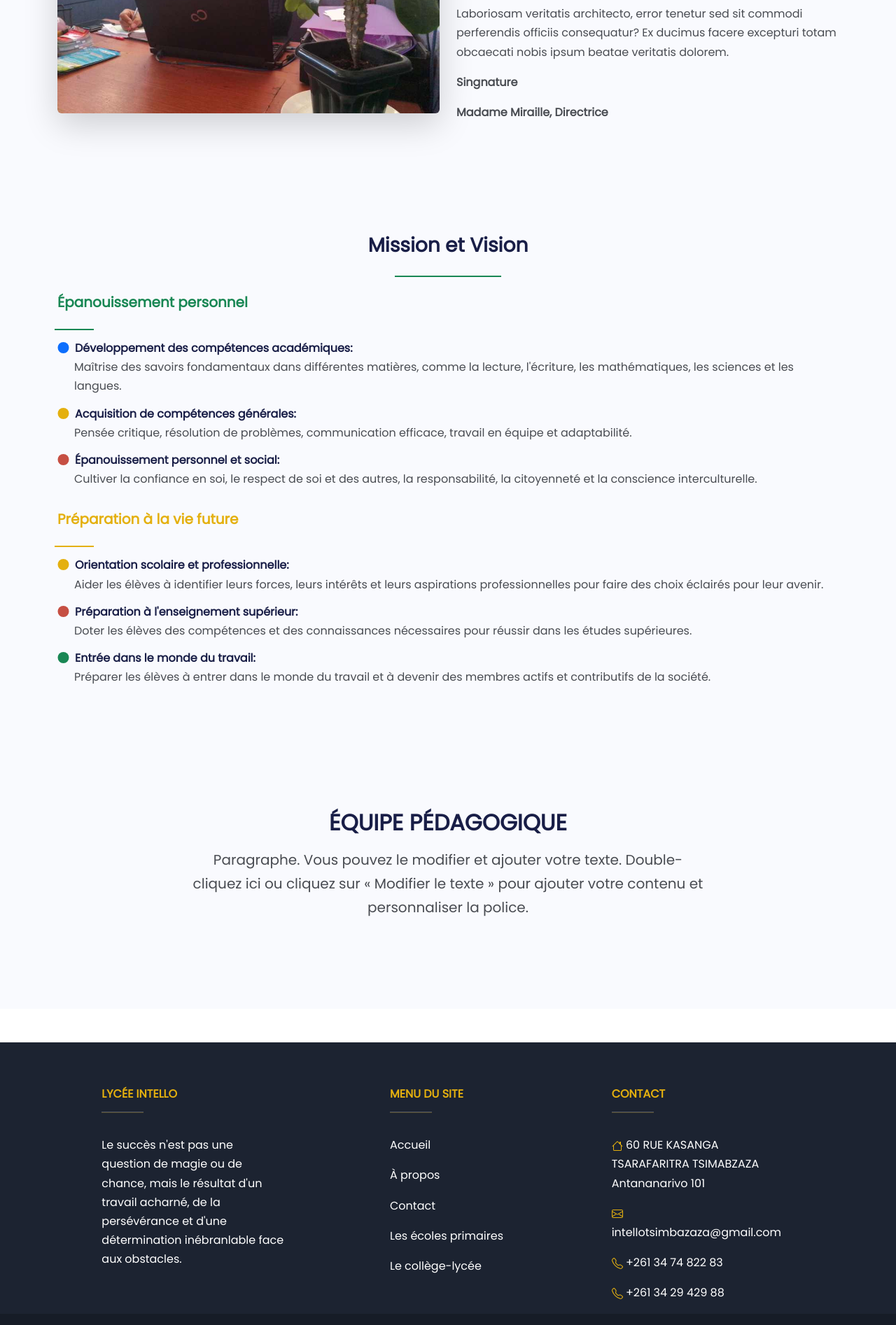
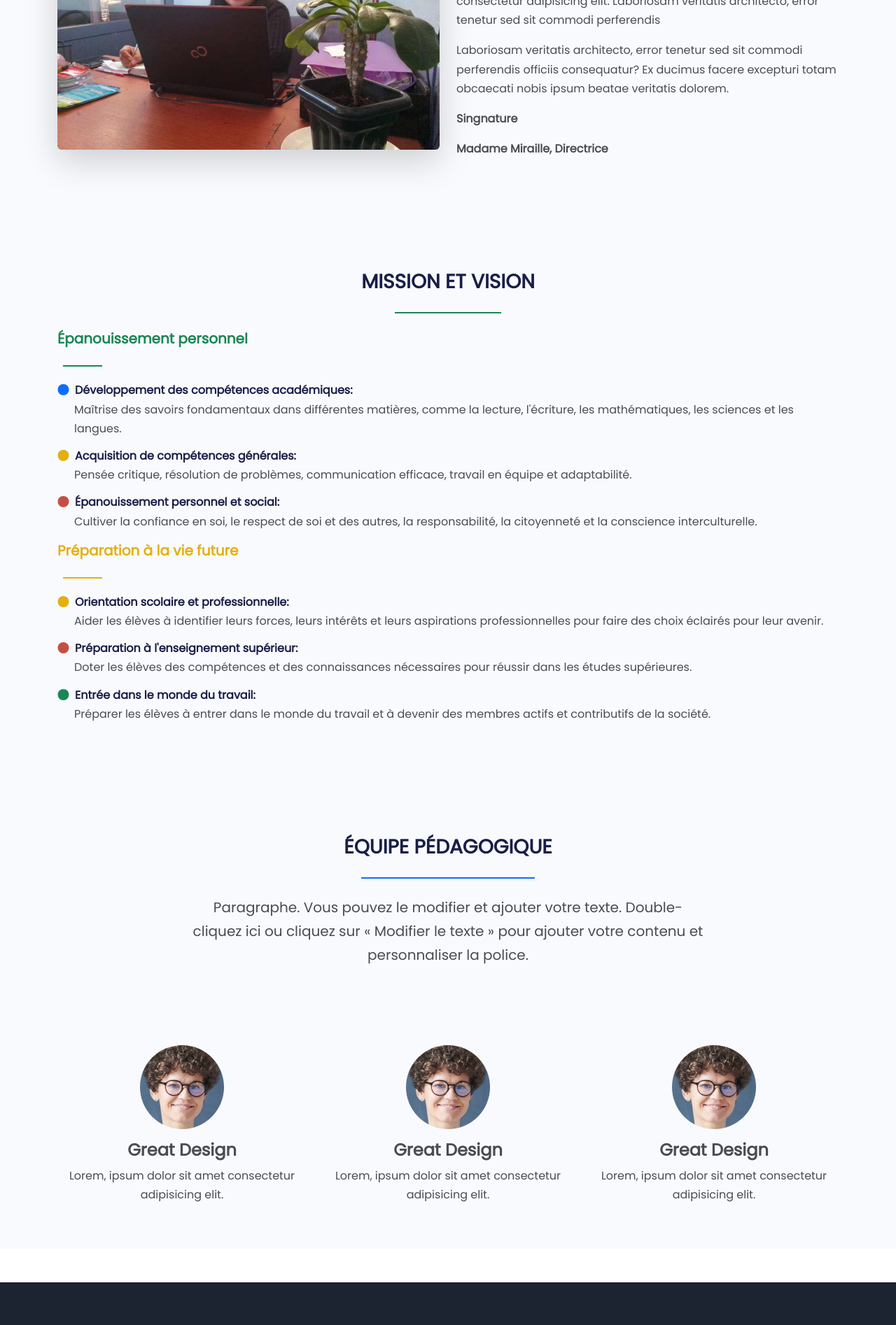
Before and after one commit to Radoniaina24/intello24, a Next.js app: page /about in a window 1280 px wide. Shown: the part 880-2774 px from the top of the page at 70% size. Built offline with nearby package versions, Linux system fonts and the light colour scheme.

Commit message:
edit about page

```diff
--- a/src/app/about/page.js
+++ b/src/app/about/page.js
@@ -1,3 +1,4 @@
+import AboutComponent from "@/components/About/AboutComponent";
 import Introduction from "@/components/About/Introduction";
 import Hero from "@/components/Hero/Hero";
 export const metadata = {
@@ -6,6 +7,7 @@ export const metadata = {
 export default function page() {
   return (
     <>
+      <AboutComponent>
         <Hero>
           <div className="row">
             <div className="col-lg-8 offset-lg-2 text-center">
@@ -16,6 +18,7 @@ export default function page() {
           </div>
         </Hero>
         <Introduction />
+      </AboutComponent>
     </>
   );
 }
--- /dev/null
+++ b/src/components/About/AboutComponent.jsx
@@ -0,0 +1,10 @@
+"use client";
+import AOS from "aos";
+import "aos/dist/aos.css";
+import { useEffect } from "react";
+export default function AboutComponent({ children }) {
+  useEffect(() => {
+    AOS.init({});
+  }, []);
+  return <>{children}</>;
+}
--- a/src/components/About/Introduction.jsx
+++ b/src/components/About/Introduction.jsx
@@ -1,5 +1,6 @@
 // import etudiante from '@/images/etudiante.jpg';
 import professeur from "@/images/Miraille.jpeg";
+import testimonial1 from "@/images/testimonial-1.jpg";
 import { faCircle } from "@fortawesome/free-solid-svg-icons";
 import { FontAwesomeIcon } from "@fortawesome/react-fontawesome";
 import Image from "next/image";
@@ -8,16 +9,33 @@ export default function About() {
     <section id="introduction" className=" introduction bg-light py-3">
       <div className="container">
         <div className="about">
-          <h3 className="text-center">Accueil du chef d&apos;établissement</h3>
+          <div
+            className="col-lg-8 offset-lg-2 text-center"
+            data-aos="zoom-in-down"
+            data-aos-duration="4000"
+          >
+            <h3 className="text-center ">
+              Accueil du chef d&apos;établissement
+            </h3>
+            <hr className="hr-heading" />
+          </div>
           <div className="row my-6 align-items-center justify-content-center">
-            <div className="col-12 col-md-12 col-lg-6">
+            <div
+              className="col-12 col-md-12 col-lg-6"
+              data-aos="fade-up"
+              data-aos-duration="4000"
+            >
               <Image
                 src={professeur}
                 alt="logo"
                 className="shadow-lg rounded img-fluid"
               />
             </div>
-            <div className="col-12 col-md-12 col-lg-6 mt-4 mt-md-0">
+            <div
+              className="col-12 col-md-12 col-lg-6 mt-4 mt-md-0"
+              data-aos="fade-down"
+              data-aos-duration="4000"
+            >
               <p>
                 Lorem ipsum, dolor sit amet consectetur adipisicing elit.
                 Laboriosam veritatis architecto, error tenetur sed sit commodi
@@ -38,10 +56,15 @@ export default function About() {
         </div>
 
         <div className="row py-5 mb-5">
-          <div className="col-lg-8 offset-lg-2 text-center">
-            <h3>Mission et Vision</h3>
+          <div
+            className="col-lg-8 offset-lg-2 text-center"
+            data-aos="fade-in"
+            data-aos-duration="4000"
+          >
+            <h3 className="text-uppercase">Mission et Vision</h3>
             <hr className="hr-success" />
           </div>
+          <div className="first" data-aos="fade-left" data-aos-duration="4000">
             <h5 className="text-success">Épanouissement personnel</h5>
             <hr className="hr-success2 mx-2" />
             <ul className="list-unstyled">
@@ -88,6 +111,13 @@ export default function About() {
                 </p>
               </li>
             </ul>
+          </div>
+
+          <div
+            className="second"
+            data-aos="fade-right"
+            data-aos-duration="4000"
+          >
             <h5 className="text-secondary">Préparation à la vie future</h5>
             <hr className="hr-heading mx-2" />
             <ul className="list-unstyled">
@@ -102,8 +132,8 @@ export default function About() {
                 </h6>
                 <p className="ms-4">
                   Aider les élèves à identifier leurs forces, leurs intérêts et
-                leurs aspirations professionnelles pour faire des choix éclairés
-                pour leur avenir.
+                  leurs aspirations professionnelles pour faire des choix
+                  éclairés pour leur avenir.
                 </p>
               </li>
               <li>
@@ -136,10 +166,12 @@ export default function About() {
               </li>
             </ul>
           </div>
+        </div>
 
         <div className="row py-5 my-5">
           <div className="col-lg-8 offset-lg-2 text-center">
-            <h2>ÉQUIPE PÉDAGOGIQUE</h2>
+            <h3>ÉQUIPE PÉDAGOGIQUE</h3>
+            <hr className="hr-introduction" />
             <p className="fs-5">
               Paragraphe. Vous pouvez le modifier et ajouter votre texte.
               Double-cliquez ici ou cliquez sur « Modifier le texte » pour
@@ -147,6 +179,58 @@ export default function About() {
             </p>
           </div>
         </div>
+        <div className="row">
+          <div className="col-md-4">
+            <div className="card bg-transparent border-0 text-center mb-3">
+              <div className="card-image">
+                <Image
+                  src={testimonial1}
+                  alt=""
+                  className="rounded-circle"
+                  width="120"
+                />
+              </div>
+              <div className="card-body">
+                <h4 className="card-title">Great Design</h4>
+                <p>Lorem, ipsum dolor sit amet consectetur adipisicing elit.</p>
+              </div>
+            </div>
+          </div>
+
+          <div className="col-md-4">
+            <div className="card bg-transparent border-0 text-center mb-3">
+              <div className="card-image">
+                <Image
+                  src={testimonial1}
+                  alt=""
+                  className="rounded-circle"
+                  width="120"
+                />
+              </div>
+              <div className="card-body">
+                <h4 className="card-title">Great Design</h4>
+                <p>Lorem, ipsum dolor sit amet consectetur adipisicing elit.</p>
+              </div>
+            </div>
+          </div>
+
+          <div className="col-md-4">
+            <div className="card bg-transparent border-0 text-center mb-3">
+              <div className="card-image">
+                <Image
+                  src={testimonial1}
+                  alt=""
+                  className="rounded-circle"
+                  width="120"
+                />
+              </div>
+              <div className="card-body">
+                <h4 className="card-title">Great Design</h4>
+                <p>Lorem, ipsum dolor sit amet consectetur adipisicing elit.</p>
+              </div>
+            </div>
+          </div>
+        </div>
       </div>
     </section>
   );
--- a/src/components/Details/Details2.js
+++ b/src/components/Details/Details2.js
@@ -5,7 +5,7 @@ import Image from "next/image";
 function Details2(props) {
   return (
     <>
-      <section className=" introduction bg-light py-6 text-center position-relative overflow-hidden">
+      <section className="introduction bg-light py-6 text-center position-relative overflow-hidden">
         <Image
           src={start}
           alt="start"
```
Also changed, not shown: src/components/Contact/Contact.js (+77 -66 lines), src/components/Testimonials/Testimonials.js (+7 -4 lines). Lines whose indentation alone changed are shown as unchanged.
